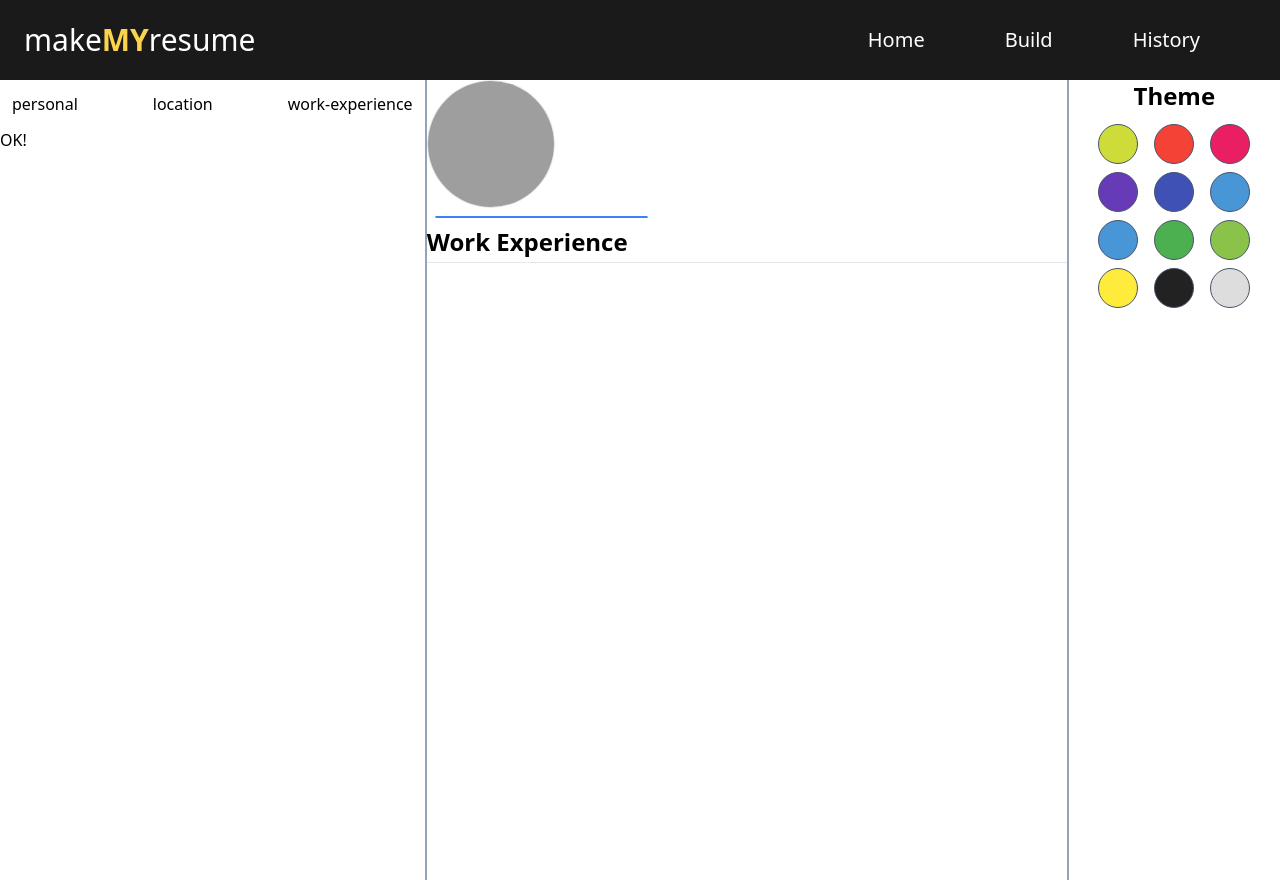
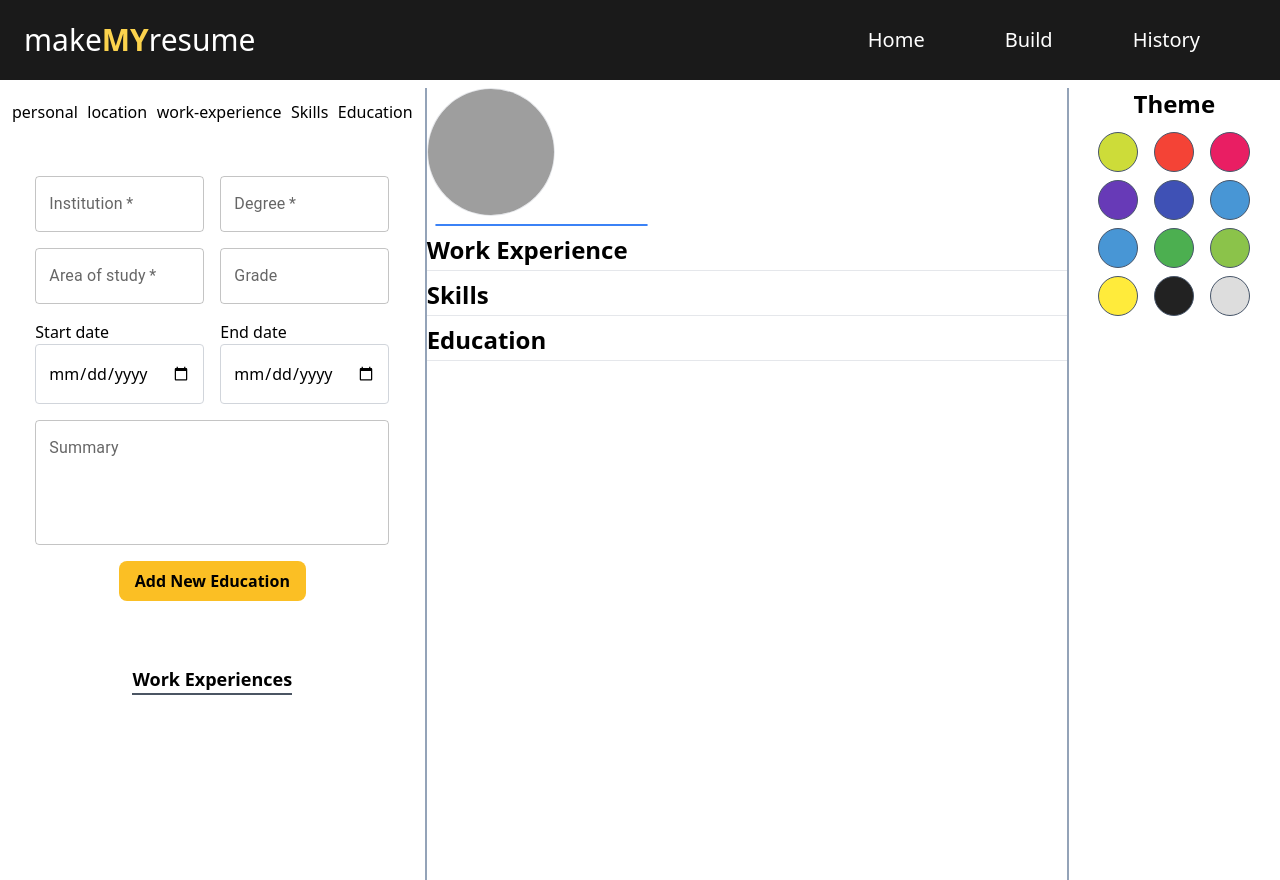
Before and after one commit to tusharOxacular09/resume-builder-app, a React (Create React App) app in the folder make-my-resume/: page /build/education in a window 1280 px wide. Built offline with nearby package versions, Linux system fonts and the light colour scheme; grey boxes are pictures that could not be loaded.

Commit message:
Eighth Changes
Adding Education

```diff
--- a/make-my-resume/src/App.js
+++ b/make-my-resume/src/App.js
@@ -10,11 +10,13 @@ import {
   initialPersonalDetails,
   initialUserAddress,
   user_work_experience,
+  user_education,
 } from "./objects/NewUserDetailsObject";
 import WorkExperience from "./components/Build/Input/WorkExperience";
+import Skills from "./components/Build/Input/Skills";
+import Education from "./components/Build/Input/Education";
 
 function App() {
-  const [space, setSpace] = useState();
   const [personalDetails, setPersonalDetails] = useState(() => {
     const saved = localStorage.getItem("My_Personal_Details");
     const initialValue = JSON.parse(saved);
@@ -27,20 +29,36 @@ function App() {
     return savedLocation || initialUserAddress;
   });
 
+  const [userEducation, setUserEducation] = useState(() => {
+    return user_education;
+  });
+  const [educationList, setEducationList] = useState(() => {
+    const myEducation = JSON.parse(localStorage.getItem("My_Education"));
+    return myEducation || [];
+  });
+
   const [workExpList, setWorkExpList] = useState(() => {
-    const myExperience = JSON.parse(localStorage.getItem("My_Work_Experiences"))
-    return myExperience || []
-  })
+    const myExperience = JSON.parse(
+      localStorage.getItem("My_Work_Experiences")
+    );
+    return myExperience || [];
+  });
 
-  const [workExperience, setWorkExperience] = useState(()=> {
-      return user_work_experience
-  })
+  const [workExperience, setWorkExperience] = useState(() => {
+    return user_work_experience;
+  });
+
+  const [skills, setSkills] = useState(() => {
+    const mySkills = JSON.parse(localStorage.getItem("My_Skills"));
+    return mySkills || [];
+  });
+
   return (
     <div>
-      <NavBar setSpace={setSpace} />
+      <NavBar />
       <div>
         <Routes>
-          <Route path="/" element={<Home space={space} />} />
+          <Route path="/" element={<Home />} />
           <Route
             path="/build"
             element={
@@ -48,7 +66,8 @@ function App() {
                 personalDetails={personalDetails}
                 userLocation={userLocation}
                 workExpList={workExpList}
-                space={space}
+                skills={skills}
+                educationList={educationList}
               />
             }
           >
@@ -73,12 +92,32 @@ function App() {
             <Route
               path="work-experience"
               element={
-                <WorkExperience workExperience={workExperience} setWorkExperience={setWorkExperience} workExpList={workExpList} setWorkExpList={setWorkExpList}/>
+                <WorkExperience
+                  workExperience={workExperience}
+                  setWorkExperience={setWorkExperience}
+                  workExpList={workExpList}
+                  setWorkExpList={setWorkExpList}
+                />
               }
             />
+            <Route
+              path="education"
+              element={
+                <Education
+                  userEducation={userEducation}
+                  setUserEducation={setUserEducation}
+                  educationList={educationList}
+                  setEducationList={setEducationList}
+                />
+              }
+            />
+            <Route
+              path="skills"
+              element={<Skills setSkills={setSkills} skills={skills} />}
+            ></Route>
             <Route path=":id" element={<div>OK!</div>} />
           </Route>
-          <Route path="/history" element={<History space={space} />} />
+          <Route path="/history" element={<History />} />
         </Routes>
       </div>
     </div>
--- a/make-my-resume/src/components/Build/BuildResume.jsx
+++ b/make-my-resume/src/components/Build/BuildResume.jsx
@@ -4,11 +4,9 @@ import ResumeOutput from "./ResumeDispaly/ResumeOutput";
 import UserContext from "./ContextAPI";
 import { Link, Outlet } from "react-router-dom";
 
-const BuildResume = ({ space, personalDetails, userLocation, workExpList }) => {
+const BuildResume = ({ personalDetails, userLocation, workExpList, skills, educationList}) => {
   const [background, setBackground] = useState("bg-white");
-  const setMargin = space
-    ? `lg:mt-20 w-full h-screen ${background}`
-    : `mt-20 w-full h-screen ${background}`;
+
   // User Image Avatar
   const [userImage, setUserImage] = useState(() => {
     const image = localStorage.getItem("My_Profile_Picture");
@@ -25,28 +23,29 @@ const BuildResume = ({ space, personalDetails, userLocation, workExpList }) => {
       "My_Personal_Details",
       JSON.stringify(personalDetails)
     )
-    localStorage.setItem("My_Personal_Address", JSON.stringify(userLocation))
-    localStorage.setItem("My_Work_Experiences", JSON.stringify(workExpList))
+    localStorage.setItem("My_Personal_Address", JSON.stringify(userLocation));
+    localStorage.setItem("My_Skills", JSON.stringify(skills));
+    localStorage.setItem("My_Work_Experiences", JSON.stringify(workExpList));
     localStorage.setItem("My_Profile_Picture", JSON.stringify(userImage));
-  }, [personalDetails, userImage, userLocation, workExpList]);
+    localStorage.setItem("My_Education", JSON.stringify(educationList));
+  }, [personalDetails, userImage, userLocation, workExpList, skills, educationList]);
 
   return (
     <UserContext.Provider value={[userImage, setUserImage]}>
-      <div className={setMargin}>
+      <div className="w-full h-screen mt-20 pt-2">
         <div className="w-full h-full lg:flex">
           <div className="w-full lg:w-2/6 h-full max-lg:border-b lg:border-r-2 border-slate-400">
             <div className="flex justify-between w-full p-3 ">
               <Link to={'/build/personaldetails'}>personal</Link>
               <Link to={'/build/location'}>location</Link>
               <Link to={'/build/work-experience'}>work-experience</Link>
-
-
+              <Link to={'/build/skills'}>Skills</Link>
+              <Link to={'/build/education'}>Education</Link>
             </div>
             <Outlet />
-
           </div>
           <div className="w-full lg:w-3/6 h-full">
-            <ResumeOutput personalDetails={personalDetails} userLocation={userLocation} workExpList={workExpList}/>
+            <ResumeOutput personalDetails={personalDetails} userLocation={userLocation} workExpList={workExpList} skills={skills} educationList={educationList}/>
           </div>
           <div className="w-full lg:w-1/6 h-full max-lg:border-t lg:border-l-2 border-slate-400">
             <ColorPicker setBackground={setBackground} />
--- /dev/null
+++ b/make-my-resume/src/components/Build/Input/Education.jsx
@@ -0,0 +1,148 @@
+import React from "react";
+import { TextField } from "@mui/material";
+import { user_education } from "../../../objects/NewUserDetailsObject";
+
+const Education = ({
+  userEducation,
+  setUserEducation,
+  educationList,
+  setEducationList,
+}) => {
+  const handleChange = (e) => {
+    //  e.preventDefault();
+    const { name, value } = e.target;
+    setUserEducation((prev) => {
+      return { ...prev, [name]: value };
+    });
+  };
+
+  const handleClick = (e) => {
+    e.preventDefault();
+    setEducationList((prev) => {
+      return [...prev, userEducation];
+    });
+    setUserEducation(user_education);
+  };
+
+  const deleteEducation = (index) => {
+    let newEducationList = educationList.filter((element, i) => {
+      if (i !== index) {
+        return element;
+      }
+    });
+    setEducationList(newEducationList);
+  };
+
+  return (
+    <div>
+      <div className="flex flex-col items-center justify-center p-2">
+        <form className="lg:p-8">
+          <div className="flex flex-col items-center justify-center">
+            <div className="flex gap-4 mb-4">
+              <TextField
+                value={userEducation.institution}
+                name="institution"
+                required
+                label="Institution"
+                id="outlined-size-medium"
+                size="medium"
+                onChange={handleChange}
+              />
+              <TextField
+                value={userEducation.degree}
+                name="degree"
+                required
+                label="Degree"
+                id="outlined-size-medium"
+                size="medium"
+                onChange={handleChange}
+              />
+            </div>
+
+            <div className="flex gap-4 mb-4">
+              <TextField
+                value={userEducation.area_of_study}
+                name="area_of_study"
+                required
+                label="Area of study"
+                id="outlined-size-medium"
+                size="medium"
+                onChange={handleChange}
+              />
+              <TextField
+                value={userEducation.grade}
+                name="grade"
+                label="Grade"
+                id="outlined-size-medium"
+                size="medium"
+                onChange={handleChange}
+              />
+            </div>
+            <div className="w-full flex gap-4 mb-4">
+              <div className="w-1/2">
+                <p>Start date</p>
+                <input
+                  className="w-full border rounded border-gray-300 px-3 py-4"
+                  value={userEducation.start_date}
+                  name="start_date"
+                  type="date"
+                  onChange={handleChange}
+                />
+              </div>
+              <div className="w-1/2">
+                <p>End date</p>
+                <input
+                  className="w-full border rounded border-gray-300 px-3 py-4"
+                  value={userEducation.end_date}
+                  name="end_date"
+                  type="date"
+                  onChange={handleChange}
+                />
+              </div>
+            </div>
+            <TextField
+              value={userEducation.summery}
+              name="summery"
+              fullWidth
+              id="outlined-multiline-static"
+              label="Summary"
+              multiline
+              rows={4}
+              onChange={handleChange}
+            />
+            <button
+              onClick={handleClick}
+              className="mt-4 text-center bg-amber-400 py-2 px-4 rounded-lg font-semibold text-base hover:bg-amber-500"
+            >
+              Add New Education
+            </button>
+          </div>
+        </form>
+      </div>
+
+      <div className="flex flex-col w-full items-center p-2 mt-2 lg:mt-4">
+        <p className="font-semibold border-b-2 mb-2 text-lg border-gray-600">
+          Work Experiences
+        </p>
+        {educationList.map((workExp, index) => (
+          <div
+            key={index}
+            className="relative border border-amber-400 px-14 py-4 rounded m-1"
+          >
+            <p>{workExp.institution}</p>
+            <div
+              className="absolute top-1 right-1 cursor-pointer w-5"
+              onClick={() => deleteEducation(index)}
+            >
+              <svg xmlns="http://www.w3.org/2000/svg" viewBox="0 0 24 24">
+                <path d="M5.755,20.283,4,8H20L18.245,20.283A2,2,0,0,1,16.265,22H7.735A2,2,0,0,1,5.755,20.283ZM21,4H16V3a1,1,0,0,0-1-1H9A1,1,0,0,0,8,3V4H3A1,1,0,0,0,3,6H21a1,1,0,0,0,0-2Z" />
+              </svg>
+            </div>
+          </div>
+        ))}
+      </div>
+    </div>
+  );
+};
+
+export default Education;
--- a/make-my-resume/src/components/Build/Input/PersonalDetails.jsx
+++ b/make-my-resume/src/components/Build/Input/PersonalDetails.jsx
@@ -92,7 +92,7 @@ const PersonalDetails = ({ setPersonalDetails, personalDetails }) => {
             type="date"
             onChange={handleChange}
           />
-          <Link to='/' className="block mt-4 w-24 text-center bg-amber-400 p-2 rounded-xl font-bold text-base lg:text-lg hover:bg-amber-500">Next</Link>
+          {/* <Link to='/' className="block mt-4 w-24 text-center bg-amber-400 p-2 rounded-xl font-bold text-base lg:text-lg hover:bg-amber-500">Next</Link> */}
         </div>
       </form>
     </div>
--- /dev/null
+++ b/make-my-resume/src/components/Build/Input/Skills.jsx
@@ -0,0 +1,56 @@
+import React, { useState } from 'react'
+import TextField from "@mui/material/TextField";
+
+const Skills = ({skills, setSkills}) => {
+    const [mySkill, setMySkill] = useState("");
+    const handleClick = (e) => {
+        e.preventDefault();
+        setSkills((prev) => [...prev, mySkill]);
+        setMySkill("");
+    }
+
+    const deleteSkills = (index) => {
+        let newList = skills.filter((element, i) => {
+          if (i !== index) {
+            return element;
+          }
+        });
+        setSkills(newList);
+      };
+  return (
+    <>
+    <div className='px-2 lg:px-4 flex flex-col'>
+      <TextField
+            value={mySkill || ""}
+            fullWidth
+            required
+            label="Skill"
+            id="outlined-size-medium"
+            size="medium"
+            onChange={(e) => setMySkill(e.target.value)}
+          />
+        <button onClick={handleClick} className='align-right mt-4 text-center bg-amber-400 py-2 px-4 rounded-lg font-semibold text-base hover:bg-amber-500'>Add Skill</button>
+    </div>
+    <div className="flex flex-col w-full items-center p-2 mt-2 lg:mt-4">
+        <p className="font-semibold border-b-2 mb-2 text-lg border-gray-600">
+          My Skills
+        </p>
+        {skills.map((skill, index) => (
+          <div key={index} className="border border-amber-400 rounded m-1 flex items-center justify-between gap-4 px-4 py-2">
+            <p>{skill}</p>
+            <div
+              className="cursor-pointer w-5"
+              onClick={() => deleteSkills(index)}
+            >
+              <svg xmlns="http://www.w3.org/2000/svg" viewBox="0 0 24 24">
+                <path d="M5.755,20.283,4,8H20L18.245,20.283A2,2,0,0,1,16.265,22H7.735A2,2,0,0,1,5.755,20.283ZM21,4H16V3a1,1,0,0,0-1-1H9A1,1,0,0,0,8,3V4H3A1,1,0,0,0,3,6H21a1,1,0,0,0,0-2Z" />
+              </svg>
+            </div>
+          </div>
+        ))}
+      </div>
+    </>
+  )
+}
+
+export default Skills
--- a/make-my-resume/src/components/Build/Input/WorkExperience.jsx
+++ b/make-my-resume/src/components/Build/Input/WorkExperience.jsx
@@ -26,7 +26,7 @@ const WorkExperience = ({
 
   const deleteWorkExperience = (index) => {
     let newList = workExpList.filter((element, i) => {
-      if (i != index) {
+      if (i !== index) {
         return element;
       }
     });
--- a/make-my-resume/src/components/Build/ResumeDispaly/ResumeOutput.jsx
+++ b/make-my-resume/src/components/Build/ResumeDispaly/ResumeOutput.jsx
@@ -1,7 +1,7 @@
 import React, { useContext } from 'react'
 import UserContext from '../ContextAPI'
 
-const ResumeOutput = ({personalDetails, userLocation, workExpList}) => {
+const ResumeOutput = ({personalDetails, userLocation, workExpList, skills, educationList}) => {
   const [image, setImage] = useContext(UserContext)
 
   return (
@@ -37,6 +37,36 @@ const ResumeOutput = ({personalDetails, userLocation, workExpList}) => {
             })
           }
       </div>
+      <p className='text-2xl font-semibold mb-1'>Skills</p>
+      <div className='w-full flex flex-col border-t mb-2'>
+          {
+            skills.map((skill, index) => {
+               return(
+                  <div key={index} className='flex flex-col'>
+                     <p>{skill}</p>
+                  </div>
+               )
+            })
+          }
+      </div>
+      <p className='text-2xl font-semibold mb-1'>Education</p>
+      <div className='w-full flex flex-col border-t mb-2'>
+          {
+            educationList.map((education, index) => {
+                return(
+                  <div key={index} className=''>
+                    <p className='text-lg font-bold'>{education.institution}</p>
+                    <h5>{education.degree}</h5>
+                    <p>{education.area_of_study}</p>
+                    <p>Grade: {education.grade}</p>
+                    <p>{`${education.start_date} to ${education.end_date}`}</p>
+                    <p>{education.summery}</p>
+
+                  </div>
+                )
+            })
+          }
+      </div>
     </div>
   )
 }
--- a/make-my-resume/src/components/History/History.jsx
+++ b/make-my-resume/src/components/History/History.jsx
@@ -1,9 +1,8 @@
 import React from 'react'
 
-const History = ({space}) => {
-  const setMargin = space ? 'lg:mt-20':'mt-20';
+const History = () => {
   return (
-    <div className={setMargin}>
+    <div className='mt-20'>
       History
     </div>
   )
--- a/make-my-resume/src/components/Home/Home.jsx
+++ b/make-my-resume/src/components/Home/Home.jsx
@@ -3,11 +3,10 @@ import { Typewriter } from "react-simple-typewriter";
 import { Link } from "react-router-dom";
 import CvSlider from "./CvSlider";
 
-const Home = ({ space }) => {
+const Home = () => {
   const [image, setImage] = useState("./images/cv10.jpg");
-  const setMargin = space ? "lg:mt-20" : "mt-20 max-lg:pt-2";
   return (
-    <div className={setMargin}>
+    <div className='w-full mt-24'>
       <div className="lg:flex items-center">
         <div className="lg:w-1/2 h-full ml-6 lg:ml-20 mr-2 max-md:mt-2">
           <h1 className="text-2xl md:text-3xl lg:text-6xl font-bold leding-tight lg:leading-snug">
--- a/make-my-resume/src/components/NavBar/NavBar.jsx
+++ b/make-my-resume/src/components/NavBar/NavBar.jsx
@@ -2,16 +2,14 @@ import React, { useState } from "react";
 import { Link } from "react-router-dom";
 import SmallNav from "./SmallNav";
 
-const NavBar = ({ setSpace }) => {
+const NavBar = () => {
   const [smallNav, setSmallNav] = useState(false);
 
   const handleClick = () => {
     if (smallNav === false) {
       setSmallNav(true);
-      setSpace(true);
     } else {
       setSmallNav(false);
-      setSpace(false);
     }
   };
 
@@ -54,7 +52,7 @@ const NavBar = ({ setSpace }) => {
           <div className="w-7 h-0.5 bg-white mt-2"></div>
         </div>
       </div>
-      <div>{smallNav && <SmallNav />}</div>
+      <div>{smallNav && <SmallNav setSmallNav={setSmallNav}/>}</div>
     </div>
   );
 };
--- a/make-my-resume/src/components/NavBar/SmallNav.jsx
+++ b/make-my-resume/src/components/NavBar/SmallNav.jsx
@@ -1,10 +1,11 @@
 import { Link } from "react-router-dom";
 
-const SmallNav = () => {
+const SmallNav = ({setSmallNav}) => {
   return (
     <div className="lg:hidden mb-4 flex flex-col justify-center transition delay-150 mt-20">
       <Link
         to={"/"}
+        onClick={() => setSmallNav(false)}
         className="cursor-pointer px-6 py-2 text-base font-bold transition delay-150 hover:bg-amber-500 hover:text-white duration-300"
       >
         Home
@@ -12,6 +13,7 @@ const SmallNav = () => {
       <hr />
       <Link
         to={"/build"}
+        onClick={() => setSmallNav(false)}
         className="cursor-pointer px-6 py-2 text-base font-bold transition delay-150 hover:bg-amber-500 hover:text-white duration-300"
       >
         Build
@@ -19,6 +21,7 @@ const SmallNav = () => {
       <hr />
       <Link
         to={"/history"}
+        onClick={() => setSmallNav(false)}
         className="cursor-pointer px-6 py-2 text-base font-bold transition delay-150 hover:bg-amber-500 hover:text-white duration-300"
       >
         History
--- a/make-my-resume/src/objects/NewUserDetailsObject.js
+++ b/make-my-resume/src/objects/NewUserDetailsObject.js
@@ -21,3 +21,13 @@ export const user_work_experience = {
   position: "",
   job_summery: "",
 }
+
+export const user_education = {
+  institution: "",
+  degree: "",
+  area_of_study: "",
+  grade: "",
+  start_date: "",
+  end_date: "",
+  summery: "",
+}
```
